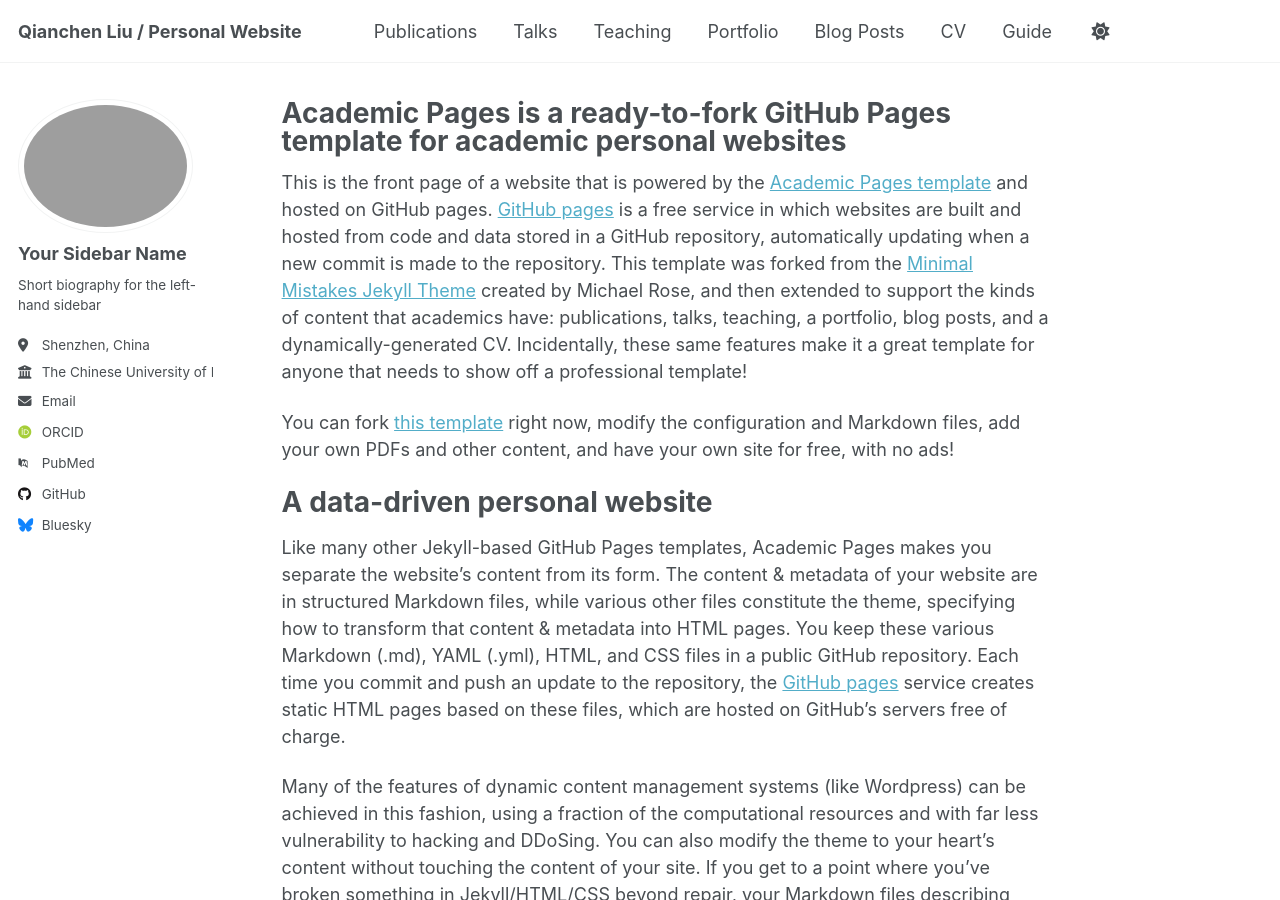
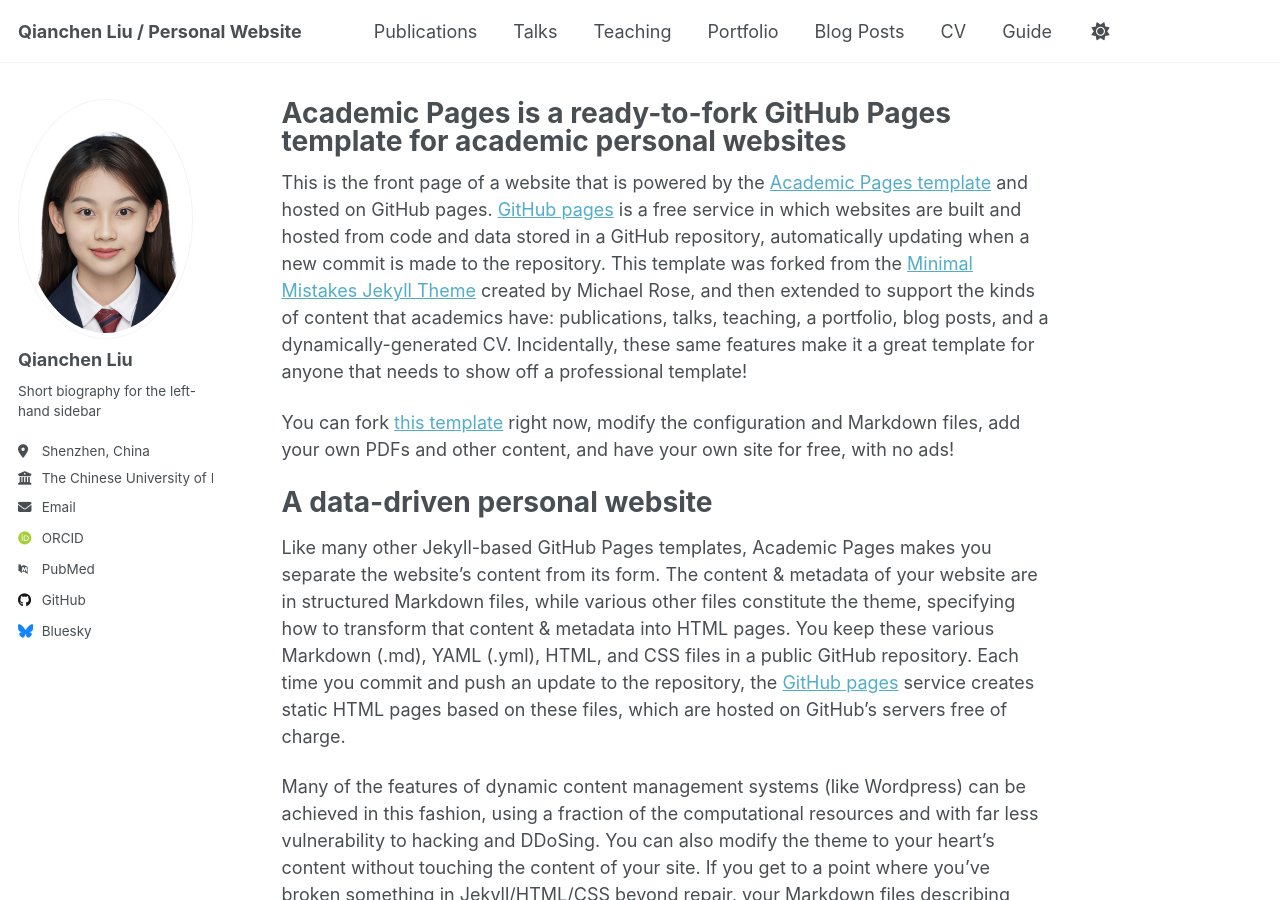
Before and after one commit to lllqc-qcc/lllqc-qcc.github.io, a Jekyll site: the page built from _pages/about.md, in a window 1280 px wide and 900 px high. Built offline with Jekyll 4.4.1, drawn with Linux system fonts in a browser that asks for light colours; some web fonts are replaced; a script that is not in the unit is left out.

Commit message:
Update _config.yml

```diff
--- a/_config.yml
+++ b/_config.yml
@@ -23,8 +23,8 @@ repository               : "academicpages/academicpages.github.io"
 #               Additional customization can be done by editing /_includes/author-profile.html
 author:
   # Biographic information
-  avatar           : "Liu.png"
-  name             : "Your Sidebar Name"
+  avatar           : "jpgg.PNG"
+  name             : "Qianchen Liu"
   pronouns         : # example: "she/her"
   bio              : "Short biography for the left-hand sidebar"
   location         : "Shenzhen, China"
```
